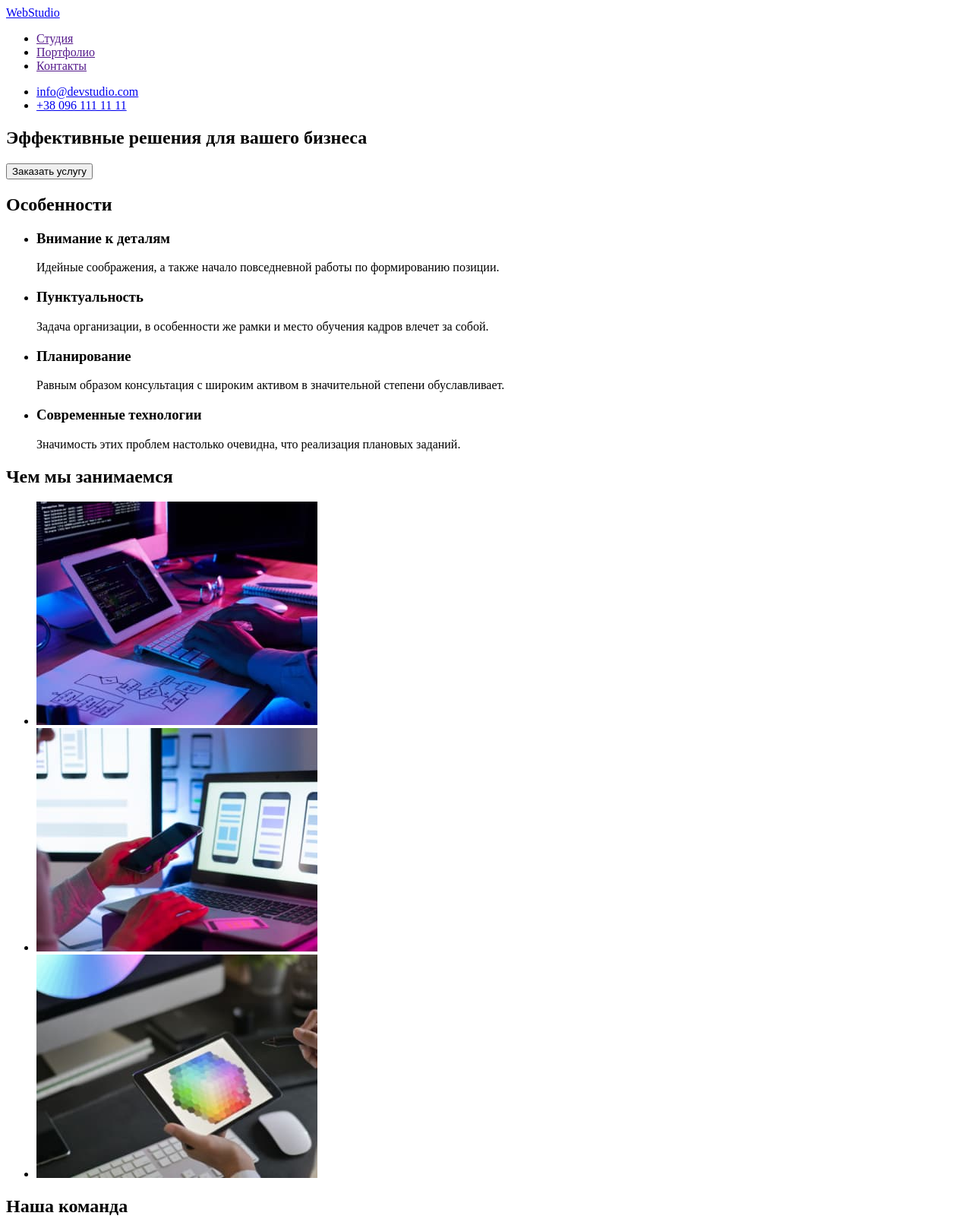
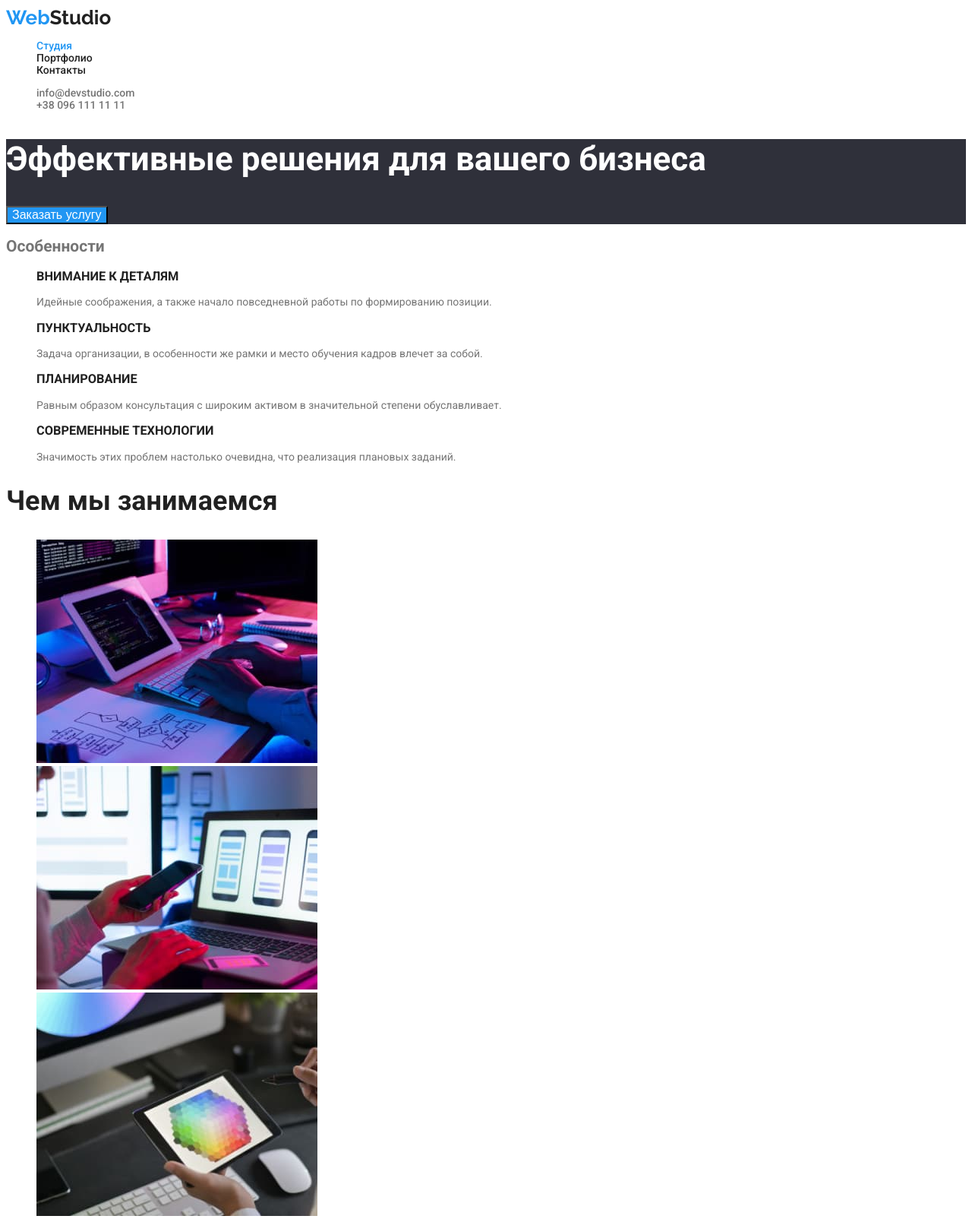
Before and after one commit to karaaa006/goit-markup-hw-02, a plain HTML site: page index.html in a window 1280 px wide. Shown: the top 1604 px of the page at 76% size. Drawn offline with Linux system fonts and the light colour scheme.

Commit message:
Разметка портфолио, стилизация главной, шапки и подвала сайта

```diff
--- /dev/null
+++ b/css/styles.css
@@ -0,0 +1,130 @@
+:root {
+  --primary-text-color: #757575;
+  --title-text-color: #212121;
+  --accent-color: #2196f3;
+  --white-color: #ffffff;
+  --secondary-bg-color: #f5f4fa;
+  --dark-bg-color: #2f303a;
+  --footer-contact-color: rgba(255, 255, 255, 0.6);
+}
+
+body {
+  color: var(--primary-text-color);
+  font-family: 'Roboto', 'Helvetica Neue', 'Verdana', 'Tahoma', sans-serif;
+}
+
+.list-none {
+  list-style: none;
+}
+.link {
+  text-decoration: none;
+}
+/* Header */
+.site-header {
+  font-size: 14px;
+  font-weight: 500;
+}
+.logo {
+  color: var(--title-text-color);
+  font-family: 'Raleway', 'Roboto', 'Helvetica Neue', 'Verdana', 'Tahoma',
+    sans-serif;
+  font-weight: 700;
+  font-size: 26px;
+  text-decoration: none;
+}
+.logo > span {
+  color: var(--accent-color);
+}
+
+.nav .link {
+  color: var(--title-text-color);
+}
+
+.contact-header .link {
+  color: var(--primary-text-color);
+}
+.nav .link:hover,
+.nav .link:focus,
+.contact-header .link:hover,
+.contact-header .link:focus {
+  color: var(--accent-color);
+}
+.link.current {
+  color: var(--accent-color);
+}
+
+/* Buttons */
+.btn {
+  background-color: var(--secondary-bg-color);
+  color: var(--title-text-color);
+  cursor: pointer;
+  font-size: 16px;
+}
+
+.btn.primary {
+  background-color: var(--accent-color);
+  color: var(--white-color);
+}
+/* Section title */
+.section-title {
+  color: var(--title-text-color);
+  font-size: 36px;
+  font-weight: 700;
+}
+
+/* Hero */
+.hero {
+  background-color: var(--dark-bg-color);
+}
+
+.hero .hero-title {
+  font-size: 44px;
+  color: var(--white-color);
+}
+
+/* Features */
+.features {
+  font-size: 14px;
+}
+
+.features-list .item-title {
+  color: var(--title-text-color);
+  text-transform: uppercase;
+  font-weight: 700;
+}
+
+/* Team */
+.team {
+  background-color: var(--secondary-bg-color);
+  font-size: 16px;
+}
+
+.team .teammates-item {
+  background-color: var(--white-color);
+}
+
+.team .teammate-name {
+  font-weight: 500;
+  color: var(--title-text-color);
+}
+
+/* Footer */
+.site-footer {
+  background-color: var(--dark-bg-color);
+  color: var(--white-color);
+}
+.site-footer .logo {
+  color: var(--white-color);
+}
+.site-footer .site-address {
+  font-style: normal;
+  font-size: 14px;
+}
+
+.contact-footer .link {
+  color: var(--footer-contact-color);
+}
+.contact-footer .link:hover,
+.contact-footer .link:focus {
+  color: var(--accent-color);
+}
--- a/index.html
+++ b/index.html
@@ -4,57 +4,69 @@
     <meta charset="UTF-8" />
     <meta http-equiv="X-UA-Compatible" content="IE=edge" />
     <meta name="viewport" content="width=device-width, initial-scale=1.0" />
-    <title>GOIT HW#1</title>
+    <title>Студия</title>
+    <link rel="stylesheet" href="css/styles.css" />
+    <link rel="preconnect" href="https://fonts.gstatic.com" />
+    <link
+      href="https://fonts.googleapis.com/css2?family=Raleway:wght@700&family=Roboto:wght@400;500;700;900&display=swap"
+      rel="stylesheet"
+    />
   </head>
   <body>
-    <header>
+    <header class="site-header">
       <nav>
-        <a href="/" lang="en">WebStudio</a>
-        <ul>
-          <li><a href="">Студия</a></li>
-          <li><a href="">Портфолио</a></li>
-          <li><a href="">Контакты</a></li>
+        <a href="/" lang="en" class="logo"><span>Web</span>Studio</a>
+        <ul class="nav list-none">
+          <li><a href="./index.html" class="link current">Студия</a></li>
+          <li><a href="./portfolio.html" class="link">Портфолио</a></li>
+          <li><a href="" class="link">Контакты</a></li>
         </ul>
       </nav>
-      <ul>
-        <li><a href="mailto:info@devstudio.com">info@devstudio.com</a></li>
-        <li><a href="tel:+380961111111">+38 096 111 11 11</a></li>
+      <ul class="contact-header list-none">
+        <li>
+          <a href="mailto:info@devstudio.com" class="link"
+            >info@devstudio.com</a
+          >
+        </li>
+        <li>
+          <a href="tel:+380961111111" class="link">+38 096 111 11 11</a>
+        </li>
       </ul>
     </header>
     <main>
       <!--Герой-->
-      <section>
-        <h1>Эффективные решения для вашего бизнеса</h1>
-        <button type="button">Заказать услугу</button>
+      <section class="hero">
+        <h1 class="hero-title">Эффективные решения для вашего бизнеса</h1>
+        <button type="button" class="btn primary">Заказать услугу</button>
       </section>
       <!--Особенности-->
-      <section>
+      <section class="features">
         <h2>Особенности</h2>
-        <ul>
-          <li>
-            <h3>Внимание к деталям</h3>
-            <p>
+        <ul class="features-list list-none">
+          <li class="futures-item">
+            <h3 class="item-title">Внимание к деталям</h3>
+            <p class="item-text">
               Идейные соображения, а также начало повседневной работы по
               формированию позиции.
             </p>
           </li>
-          <li>
-            <h3>Пунктуальность</h3>
-            <p>
+          <li class="futures-item">
+            <h3 class="item-title">Пунктуальность</h3>
+            <p class="item-text">
               Задача организации, в особенности же рамки и место обучения кадров
               влечет за собой.
             </p>
           </li>
-          <li>
-            <h3>Планирование</h3>
-            <p>
+          <li class="futures-item">
+            <h3 class="item-title">Планирование</h3>
+            <p class="item-text">
               Равным образом консультация с широким активом в значительной
               степени обуславливает.
             </p>
           </li>
-          <li>
-            <h3>Современные технологии</h3>
-            <p>
+          <li class="futures-item">
+            <h3 class="item-title">Современные технологии</h3>
+            <p class="item-text">
               Значимость этих проблем настолько очевидна, что реализация
               плановых заданий.
             </p>
@@ -62,9 +74,9 @@
         </ul>
       </section>
       <!--Чем мы занимаемся-->
-      <section>
-        <h2>Чем мы занимаемся</h2>
-        <ul>
+      <section class="about">
+        <h2 class="section-title">Чем мы занимаемся</h2>
+        <ul class="list-none">
           <li>
             <img src="./images/img1.jpg" alt="программирование" width="370" />
           </li>
@@ -75,38 +87,42 @@
         </ul>
       </section>
       <!--Наша команда-->
-      <section>
-        <h2>Наша команда</h2>
-        <ul>
-          <li>
+      <section class="team">
+        <h2 class="section-title">Наша команда</h2>
+        <ul class="teammates-list list-none">
+          <li class="teammates-item">
             <img src="./images/igor.jpg" alt="Игорь Демьяненко" width="270" />
-            <h3>Игорь Демьяненко</h3>
-            <p>Product Designer</p>
+            <h3 class="teammate-name">Игорь Демьяненко</h3>
+            <p class="teammate-position">Product Designer</p>
           </li>
-          <li>
+          <li class="teammates-item">
             <img src="./images/olga.jpg" alt="Ольга Репина" width="270" />
-            <h3>Ольга Репина</h3>
-            <p>Frontend Developer</p>
+            <h3 class="teammate-name">Ольга Репина</h3>
+            <p class="teammate-position">Frontend Developer</p>
           </li>
-          <li>
+          <li class="teammates-item">
             <img src="./images/nikolay.jpg" alt="Николай Тарасов" width="270" />
-            <h3>Николай Тарасов</h3>
-            <p>Marketing</p>
+            <h3 class="teammate-name">Николай Тарасов</h3>
+            <p class="teammate-position">Marketing</p>
           </li>
-          <li>
+          <li class="teammates-item">
             <img src="./images/mihail.jpg" alt="Михаил Ермаков" width="270" />
-            <h3>Михаил Ермаков</h3>
-            <p>UI Designer</p>
+            <h3 class="teammate-name">Михаил Ермаков</h3>
+            <p class="teammate-position">UI Designer</p>
           </li>
         </ul>
       </section>
     </main>
-    <footer>
-      <a href="/" lang="en">WebStudio</a>
-      <address>г. Киев, пр-т Леси Украинки, 26</address>
-      <ul>
-        <li><a href="mailto:info@devstudio.com">info@devstudio.com</a></li>
-        <li><a href="tel:+380961111111">+38 096 111 11 11</a></li>
+    <footer class="site-footer">
+      <a href="/" lang="en" class="logo"><span>Web</span>Studio</a>
+      <address class="site-address">г. Киев, пр-т Леси Украинки, 26</address>
+      <ul class="contact-footer list-none">
+        <li>
+          <a href="mailto:info@devstudio.com" class="link"
+            >info@devstudio.com</a
+          >
+        </li>
+        <li><a href="tel:+380961111111" class="link">+38 096 111 11 11</a></li>
       </ul>
     </footer>
   </body>
```
Also changed, not shown: portfolio.html (added, +112 -0 lines), images/project1.jpg (added), images/project2.jpg (added), images/project3.jpg (added), images/project4.jpg (added), images/project5.jpg (added), images/project6.jpg (added), images/project7.jpg (added), images/project8.jpg (added), images/project9.jpg (added).
